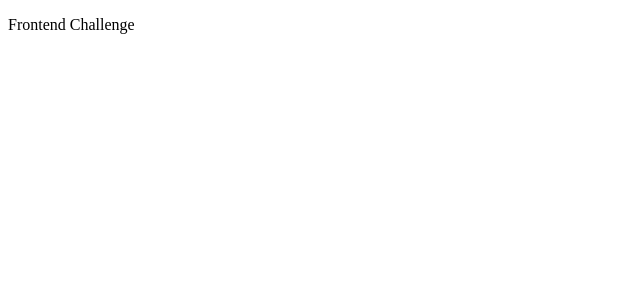
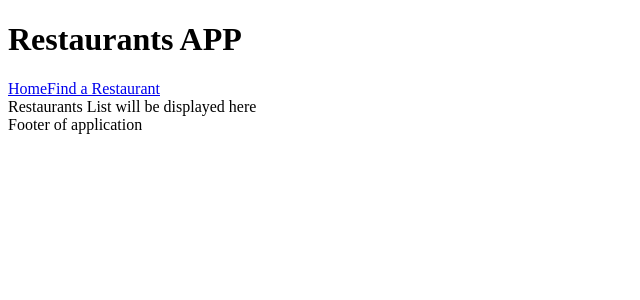
Before and after one commit to annasm07/crud-react-ts, a React (Create React App) app in the folder restaurants-app/: page /restaurants in a window 1280 px wide. Shown: the top 300 px of the page, without its empty margins (0-640 px from the left). Built offline with nearby package versions, Linux system fonts and the light colour scheme.

Commit message:
Add components, pages, styles folders
- Structure of application created with folders
- Roouting working
- Main scss file added with browser styles reset
- Printing not connected components

```diff
--- a/restaurants-app/src/App.tsx
+++ b/restaurants-app/src/App.tsx
@@ -1,13 +1,25 @@
 import React from 'react';
+import {
+  BrowserRouter,
+  Routes,
+  Route,
+} from 'react-router-dom';
+import Header from './components/Header/Header';
+import Footer from './components/Footer/Footer';
+import Dashboard from './pages/Dasboard/Dashboard';
+import RestaurantsList from './pages/RestaurantsList/RestaurantsList';
 
 const App = function () {
   return (
     <div className="App">
-      <header className="App-header">
-        <p>
-          Frontend Challenge
-        </p>
-      </header>
+      <BrowserRouter>
+        <Header />
+        <Routes>
+          <Route path="/" element={<Dashboard />} />
+          <Route path="/restaurants" element={<RestaurantsList />} />
+        </Routes>
+      </BrowserRouter>
+      <Footer />
     </div>
   );
 };
--- /dev/null
+++ b/restaurants-app/src/components/Footer/Footer.tsx
@@ -0,0 +1,11 @@
+import React from 'react';
+
+const Footer = function () {
+  return (
+    <footer>
+      <span>Footer of application</span>
+    </footer>
+  );
+};
+
+export default Footer;
--- /dev/null
+++ b/restaurants-app/src/components/Header/Header.tsx
@@ -0,0 +1,16 @@
+import React from 'react';
+import { Link } from 'react-router-dom';
+
+const Header = function () {
+  return (
+    <header>
+      <h1>Restaurants APP</h1>
+      <nav>
+        <Link to="/">Home</Link>
+        <Link to="/restaurants">Find a Restaurant</Link>
+      </nav>
+    </header>
+  );
+};
+
+export default Header;
--- /dev/null
+++ b/restaurants-app/src/pages/Dasboard/Dashboard.tsx
@@ -0,0 +1,9 @@
+import React from 'react';
+
+const Dashboard = function () {
+  return (
+    <span>Main view when loading app</span>
+  );
+};
+
+export default Dashboard;
--- /dev/null
+++ b/restaurants-app/src/pages/RestaurantsList/RestaurantsList.tsx
@@ -0,0 +1,9 @@
+import React from 'react';
+
+const RestaurantsList = function () {
+  return (
+    <span>Restaurants List will be displayed here</span>
+  );
+};
+
+export default RestaurantsList;
--- /dev/null
+++ b/restaurants-app/src/styles/main.scss
@@ -0,0 +1,5 @@
+*, *::after, *::before {
+    margin: 0;
+    padding: 0;
+    box-sizing: border-box;
+    }
```
Also changed, not shown: 1 other file (tests, documents, lock files or other folders).
